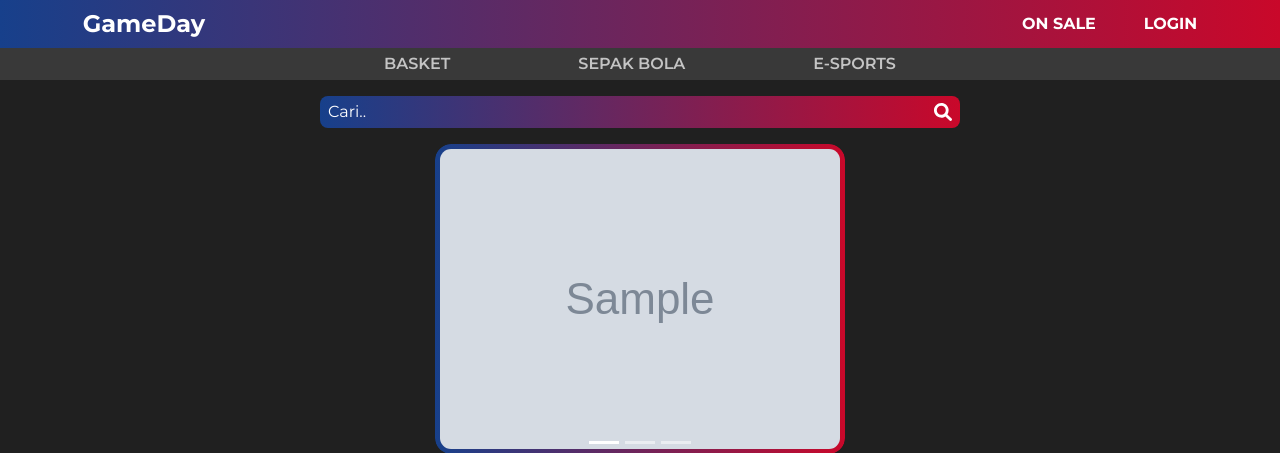
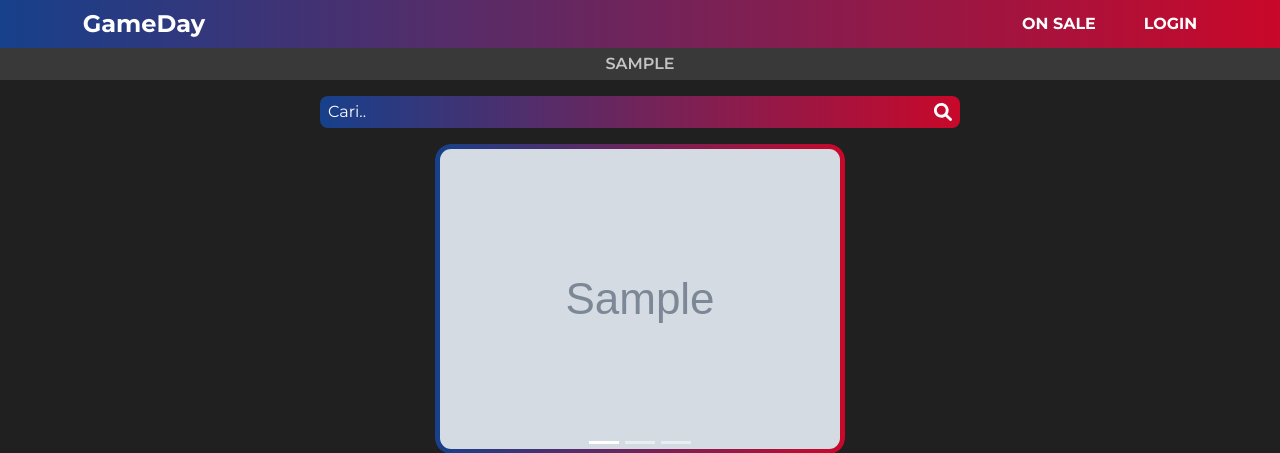
Before and after one commit to Marvvllo/GameDay, a PHP site: page /gameday/index.php in a window 1280 px wide. Shown: the top 453 px of the page. Run offline with PHP 8.4, Linux system fonts and the light colour scheme; tables that the repository leaves empty or names only in its code hold one stand-in row (values such as "Sample post"); grey boxes marked "Sample" are stand-in pictures; some libraries are stand-ins or nearby versions.

Commit message:
[ADD] Kategori redesign

```diff
--- a/css/style.css
+++ b/css/style.css
@@ -138,7 +138,8 @@ header {
 	transition: color 200ms ease-in-out;
 }
 
-.nav__lowerlink li a:hover {
+.nav__lowerlink li a:hover,
+.nav__lowerlink li a.active {
 	color: var(--white);
 }
 
@@ -146,7 +147,7 @@ header {
 	content: "";
 	position: absolute;
 	left: 0;
-	bottom: -0.25em;
+	bottom: -0.35em;
 	background-color: var(--secondary);
 	border-radius: 12px;
 	border-bottom-left-radius: 0;
@@ -158,7 +159,8 @@ header {
 	transition: transform 300ms ease-in-out;
 }
 
-.nav__lowerlink li a:hover::after {
+.nav__lowerlink li a:hover::after,
+.nav__lowerlink li a.active::after {
 	transform: scaleY(1);
 }
 
--- a/index.php
+++ b/index.php
@@ -44,9 +44,16 @@ $page = isset($_GET['page']) ? $_GET['page'] : false;
 		</div>
 		<div class="nav__lower">
 			<ul class="nav__lowerlink">
-				<li><a href="<?php echo BASE_URL . "index.php?kategori_id=1" ?>">Basket</a></li>
-				<li><a href="<?php echo BASE_URL . "index.php?kategori_id=2" ?>">Sepak Bola</a></li>
-				<li><a href="<?php echo BASE_URL . "index.php?kategori_id=3" ?>">E-Sports</a></li>
+				<?php
+					$queryKategori = mysqli_query($koneksi, "SELECT * FROM kategori WHERE status='on'");
+					while ($rowKategori = mysqli_fetch_assoc($queryKategori)){
+						if (@$_GET['kategori_id'] == $rowKategori['kategori_id']) {
+							echo "<li><a class='active' href=" . BASE_URL . "index.php?kategori_id=$rowKategori[kategori_id]" . ">$rowKategori[kategori]</a></li>";
+						} else {
+							echo "<li><a href=" . BASE_URL . "index.php?kategori_id=$rowKategori[kategori_id]" . ">$rowKategori[kategori]</a></li>";
+						}
+					}
+				?>
 			</ul>
 		</div>
 	</header>
```
